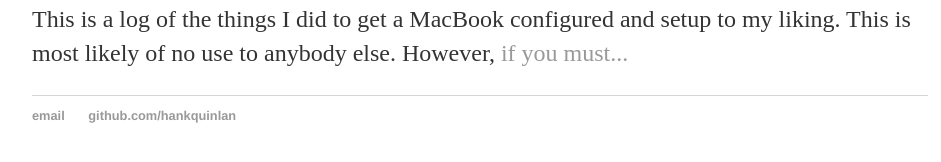
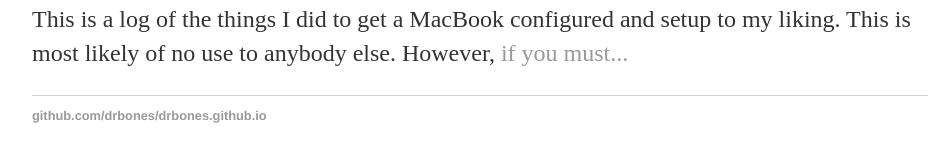
Before and after one commit to DrBones/notablog, a Jekyll site: the page built from index.html, in a window 1280 px wide. Shown: the part 194-356 px from the top of the page, without its empty margins (160-1101 px from the left). Built offline with Jekyll 4.4.1, drawn with Linux system fonts in a browser that asks for light colours.

Commit message:
undid changes to gems. Github pages only supports jekyll 3.8.5

```diff
--- a/Gemfile
+++ b/Gemfile
@@ -9,7 +9,7 @@ source "https://rubygems.org"
 # Happy Jekylling!
 # gem "jekyll", "~> 4.0.0"
 # This is the default theme for new Jekyll sites. You may change this to anything you like.
-gem "minima", "~> 2.5"
+# gem "noir-for-jekyll", "~> 2.5"
 # If you want to use GitHub Pages, remove the "gem "jekyll"" above and
 # uncomment the line below. To upgrade, run `bundle update github-pages`.
 gem "github-pages", group: :jekyll_plugins
--- a/_config.yml
+++ b/_config.yml
@@ -1,7 +1,8 @@
 name: not a blog
 title: not a blog
 markdown: kramdown
-remote_theme: essentialenemy/noir
+# remote_theme: essentialenemy/noir
+# theme: noir-for-jekyll
 permalink: /blog/:year/:month/:day/:title
 collections:
     authors:
--- a/_layouts/default.html
+++ b/_layouts/default.html
@@ -18,8 +18,8 @@
 	</div><!-- /.container -->
 	<footer>
 		<ul>
-			<li><a href="mailto:hankquinlanhub@gmail.com">email</a></li>
-			<li><a href="https://github.com/hankquinlan">github.com/hankquinlan</a></li>
+			<!-- <li><a href="mailto:hankquinlanhub@gmail.com">email</a></li> -->
+			<li><a href="https://github.com/drbones/drbones.github.io">github.com/drbones/drbones.github.io</a></li>
 		</ul>
 	</footer>
 </body>
```
Also changed, not shown: Gemfile.lock.
